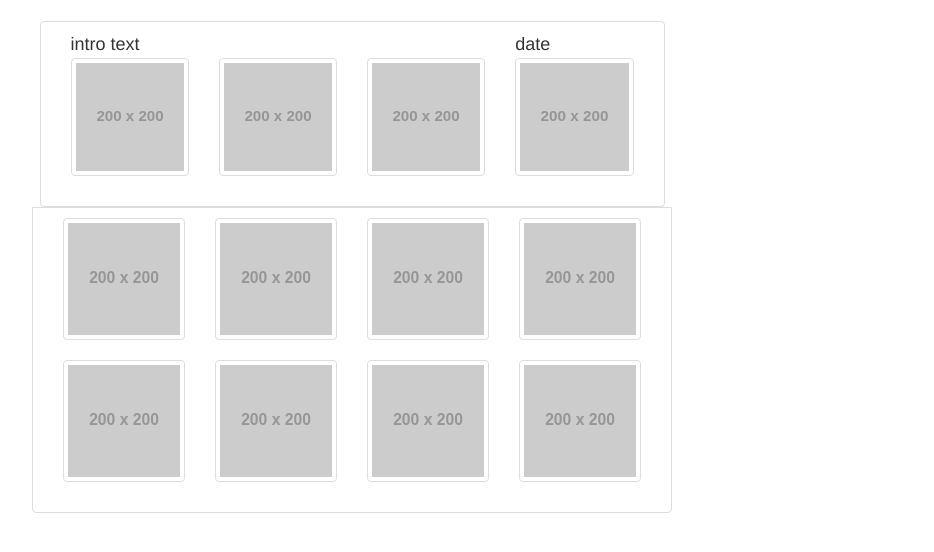
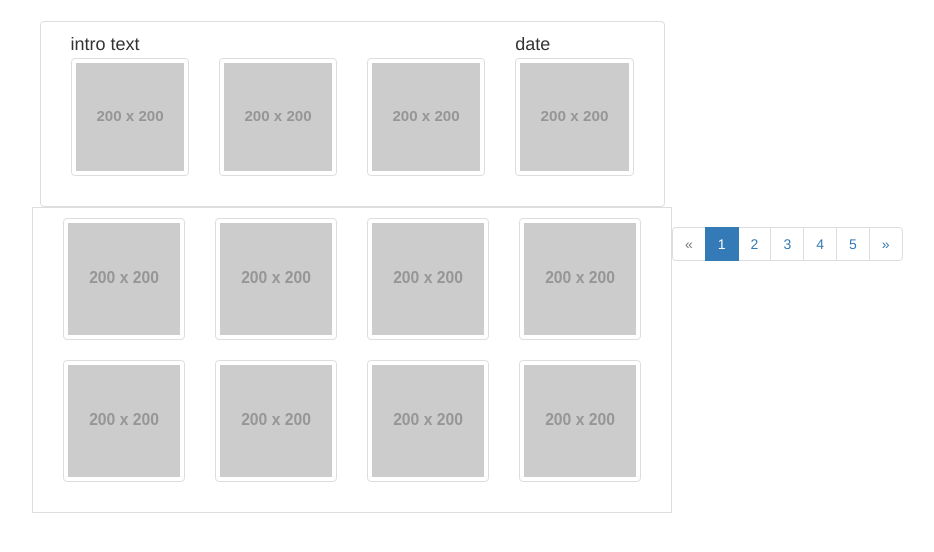
Before and after one commit to GHLisz/Django-Spiders, a Django app: page /emoticon/ in a window 1280 px wide. Shown: the part 52-604 px from the top of the page, without its empty margins (288-1222 px from the left). Run offline with Django 3.2, Linux system fonts and the light colour scheme; grey boxes labelled with a size stand in for pictures from a placeholder-image service; data that the repository does not hold is empty; some libraries are stand-ins or nearby versions.

Commit message:
add pagination templates

```diff
--- a/myemoticon/emoticon/templates/base.html
+++ b/myemoticon/emoticon/templates/base.html
@@ -123,5 +123,17 @@
     </div>
 </div><!--container-->
 
+<div class="container">
+<ul class="pagination">
+              <li class="disabled"><a href="#">«</a></li>
+              <li class="active"><a href="#">1 <span class="sr-only">(current)</span></a></li>
+              <li><a href="#">2</a></li>
+              <li><a href="#">3</a></li>
+              <li><a href="#">4</a></li>
+              <li><a href="#">5</a></li>
+              <li><a href="#">»</a></li>
+            </ul>
+</div>
+
 </body>
 </html>
```
